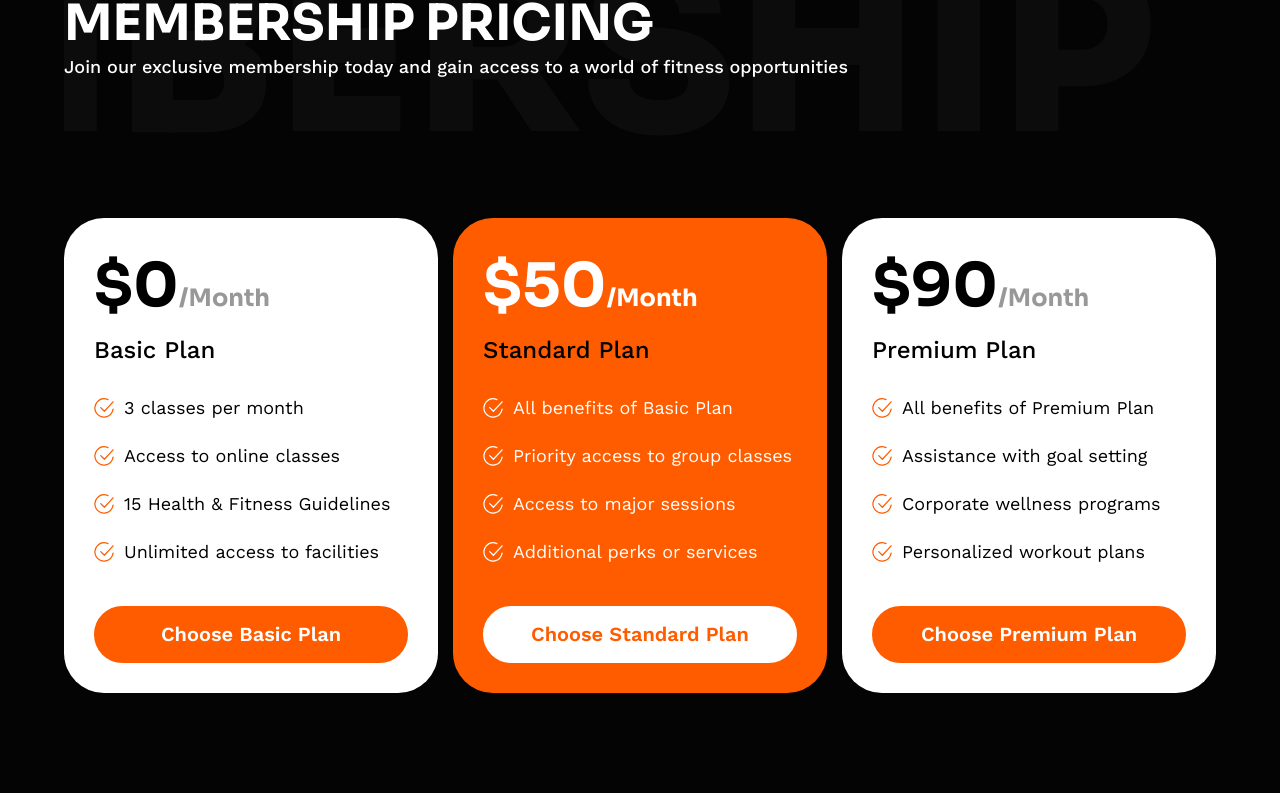
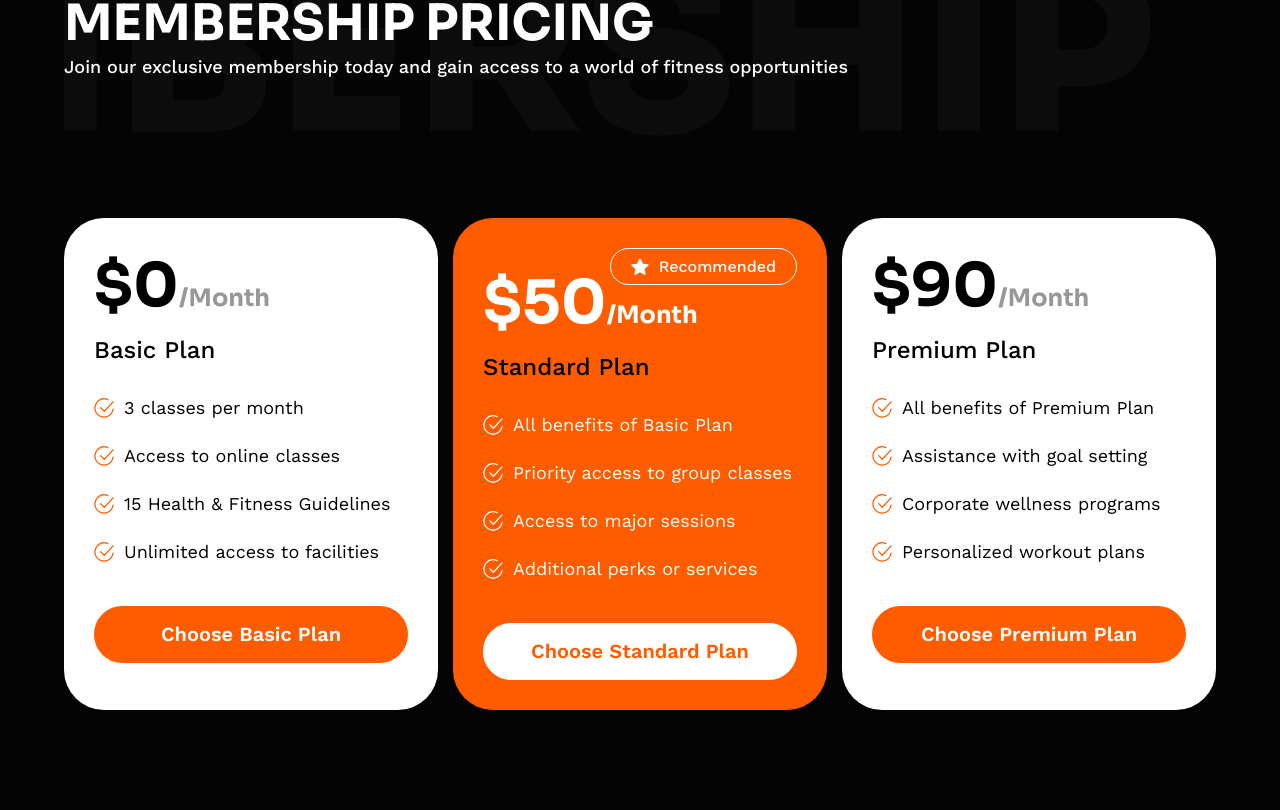
Before and after one commit to HenryAgu/FitSync, a React (Vite) app: page / in a window 1280 px wide. Shown: the part 2385-3195 px from the top of the page. Built offline with nearby package versions, Linux system fonts and the light colour scheme.

Commit message:
feat: recommended added to membership

```diff
--- a/src/Landing/components/Membership/components/Plans.jsx
+++ b/src/Landing/components/Membership/components/Plans.jsx
@@ -6,6 +6,7 @@ import "../style/Plans.scss";
 // images
 import bullet from "../images/Bullets.svg";
 import bullet2 from "../images/Bullet2.svg";
+import star from "../images/star.svg";
 
 // Nav link
 import { NavLink } from "react-router-dom";
@@ -54,6 +55,10 @@ const Plans = () => {
       </div>
       <div className="plan_card standard_card">
         <div className="plan_header standard_header">
+          <div className="recommended">
+            <img src={star} alt="star" />
+            <p>Recommended</p>
+          </div>
           <h1>
             $50<span>/Month</span>
           </h1>
--- a/src/Landing/components/Membership/style/Plans.scss
+++ b/src/Landing/components/Membership/style/Plans.scss
@@ -85,7 +85,7 @@
         color: #ffffff;
         transition: all 0.2s ease;
 
-        &:hover{
+        &:hover {
           border: 2.5px solid #000000;
         }
       }
@@ -103,6 +103,30 @@
           color: #ffffff;
         }
       }
+
+      .recommended {
+        display: flex;
+        align-items: center;
+        width: fit-content;
+        margin-left: auto;
+        margin-top: auto;
+        margin-bottom: -20px;
+        margin-right: 0;
+        justify-content: flex-end;
+        column-gap: 10px;
+        padding: 8px 20px;
+        border: 1.5px solid #ffffff;
+        border-radius: 48px;
+
+        p {
+          font-family: "Work Sans";
+          font-style: normal;
+          font-weight: 500;
+          font-size: 16px;
+          line-height: 19px;
+          color: #ffffff;
+        }
+      }
     }
 
     .standard_content {
@@ -115,17 +139,16 @@
       }
     }
 
-    .standard_button{
+    .standard_button {
+      button {
+        background-color: #ffffff;
+        border: 2.5px solid #ffffff;
+        color: #ff5c00;
 
-        button{
-            background-color: #ffffff;
-            border: 2.5px solid #ffffff;
-            color: #ff5c00;
-
-            &:hover{
-              border: 2.5px solid #000000;
-            }
+        &:hover {
+          border: 2.5px solid #000000;
         }
+      }
     }
   }
 }
```
Also changed, not shown: src/Landing/components/Membership/images/star.svg (added). Lines whose indentation alone changed are shown as unchanged.
